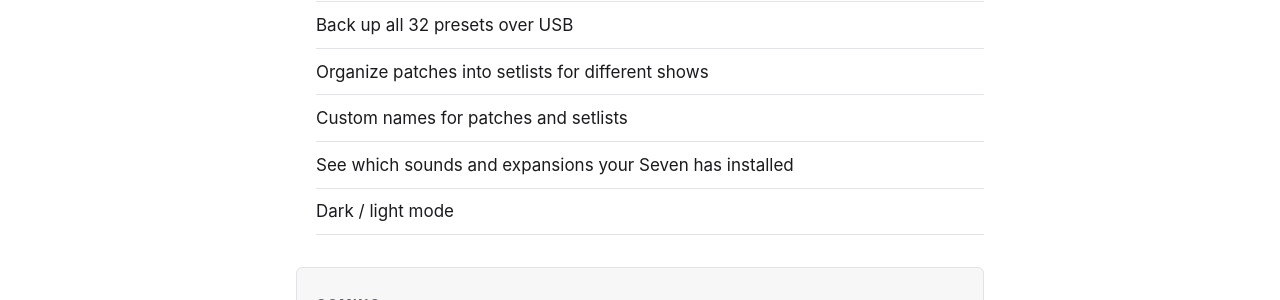
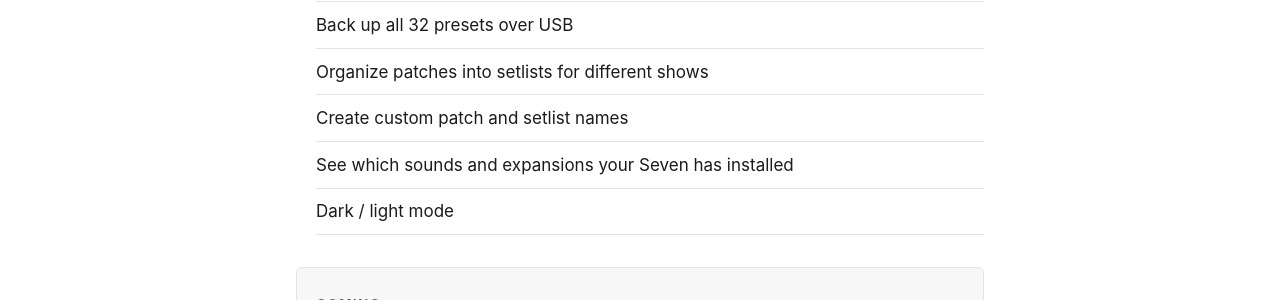
Before and after one commit to danielspils/this-seven-goes-to-eleven, a Jekyll site: the page built from docs/index.md, in a window 1280 px wide. Shown: the part 699-999 px from the top of the page. Built offline with Jekyll 4.4.1, drawn with Linux system fonts in a browser that asks for light colours.

Commit message:
Bullet: Create custom patch and setlist names
Co-Authored-By: Claude Fable 5 <noreply@anthropic.com>

```diff
--- a/docs/index.md
+++ b/docs/index.md
@@ -24,7 +24,7 @@ organizes them into setlists you can take on the road.
   <li>Connect via USB-B to USB-C cable</li>
   <li>Back up all 32 presets over USB</li>
   <li>Organize patches into setlists for different shows</li>
-  <li>Custom names for patches and setlists</li>
+  <li>Create custom patch and setlist names</li>
   <li>See which sounds and expansions your Seven has installed</li>
   <li>Dark / light mode</li>
 </ul>
```
